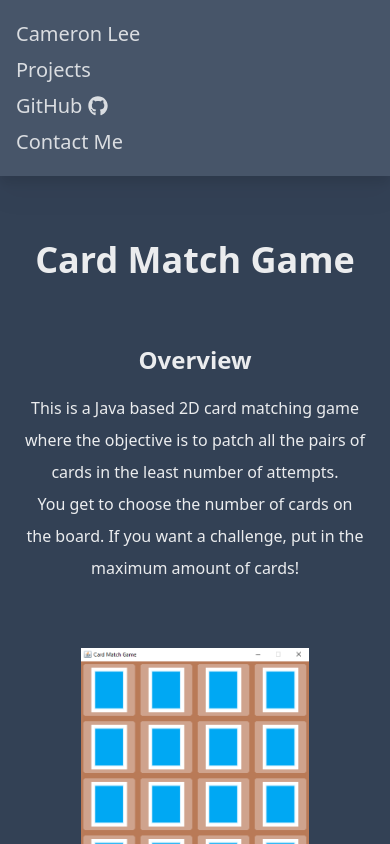
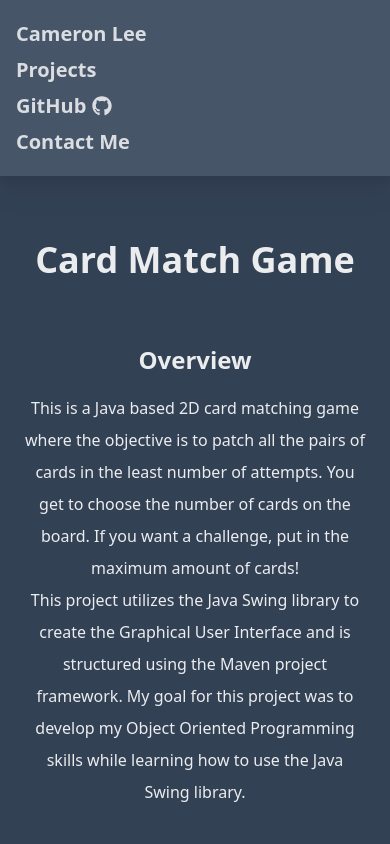
Before and after one commit to catchet101/Portfolio-Site, a Next.js app: page /projects/card-match-game in a window 390 px wide. Shown: the top 844 px of the page. Built offline with nearby package versions, Linux system fonts and the light colour scheme.

Commit message:
refactored external css into modulees

```diff
--- /dev/null
+++ b/app/app.module.css
@@ -0,0 +1,3 @@
+.sectionThirds {
+    @apply w-full mt-16 md:w-1/3 md:mt-0;
+}
--- /dev/null
+++ b/app/components/Navbar.module.css
@@ -0,0 +1,16 @@
+.navbarLink {
+    @apply  text-white/80 no-underline relative prose prose-xl font-semibold
+    hover:text-white transition duration-300 ease-in-out
+    after:bg-white/80 after:bottom-0 after:left-0 after:duration-300 after:origin-center after:w-full after:absolute
+    after:hover:origin-center;
+}
+
+.navbarLink::after {
+    content: '';
+    transform: scaleX(0);
+    height: 2px;
+}
+
+.navbarLink:hover::after {
+    transform: scaleX(1);
+}
--- a/app/components/Navbar.tsx
+++ b/app/components/Navbar.tsx
@@ -1,14 +1,15 @@
 import Link from 'next/link'
 import { FaGithub } from 'react-icons/fa'
+import styles from './Navbar.module.css'
 
 const Navbar = () => {
     return (
         <nav className='bg-slate-600 p-4 sticky top-0 drop-shadow-xl z-10'>
-            <div className='prose prose-xl mx-auto flex justify-between flex-col sm:flex-row max-w-3xl'>
-                <Link href='/' className='navbar-link'>Cameron Lee</Link>
-                <Link href='/projects' className='navbar-link'>Projects</Link>
-                <Link href='https://github.com/catchet101' className='navbar-link flex flex-row items-center'>GitHub&nbsp;<FaGithub/></Link>
-                <Link href='/' className='navbar-link'>Contact Me</Link>
+            <div className='mx-auto flex justify-between flex-col sm:flex-row max-w-3xl'>
+                <Link href='/' className={styles.navbarLink}>Cameron Lee</Link>
+                <Link href='/projects' className={styles.navbarLink}>Projects</Link>
+                <Link href='https://github.com/catchet101' className={styles.navbarLink + ' flex flex-row items-center'}>GitHub&nbsp;<FaGithub/></Link>
+                <Link href='/' className={styles.navbarLink}>Contact Me</Link>
             </div>
         </nav>
     )
--- a/app/components/projects/ProjectBox.tsx
+++ b/app/components/projects/ProjectBox.tsx
@@ -1,22 +1,19 @@
+'use client';
 import React from "react";
 
 const ProjectBox = (props: { title: string, description: string, link: string }) => {
     const { title, description, link } = props
 
-    console.log(link)
-
     return (
-        <figure className='
+        <figure onClick={() => {window.location.href = link}} className='
         bg-slate-500
-        hover:shadow-projectFigure transition duration-300 ease-in-out translate-y-0 hover:-translate-y-1
+        hover:shadow-projectFigure transition duration-300 ease-in-out translate-y-0 hover:-translate-y-1 hover:cursor-pointer
         rounded-lg mx-5 mt-16 md:mt-0 p-4
         h-auto w-fit sm:w-1/2 md:w-1/3 lg:w-1/4'>
-            <a href={link}>
-                <h3 className='font-bold text-xl mb-4'>
-                    {title}
-                </h3>
-                <p className='leading-7' dangerouslySetInnerHTML={{ __html: description }}/>
-            </a>
+            <h3 className='font-bold text-xl mb-4'>
+                {title}
+            </h3>
+            <p className='leading-7' dangerouslySetInnerHTML={{ __html: description }}/>
         </figure>
     )
 }
--- a/app/globals.css
+++ b/app/globals.css
@@ -13,33 +13,4 @@
     .section-header {
         @apply text-center text-2xl font-bold mb-4;
     }
-
-    /* Main page tailwind style classes */
-    .section-thirds {
-        @apply w-full mt-16 md:w-1/3 md:mt-0;
-    }
-
-    /* Projects pages tailwind style classes */
-    .overview-section {
-        @apply flex flex-col text-center w-full md:w-1/2 mt-16 md:mt-0 mr-0 md:mr-10;
-    }
-
-    /* Navbar component tailwind style classes */
-    .navbar-link {
-        @apply text-white/80 no-underline relative
-        hover:text-white transition duration-300 ease-in-out
-        after:bg-white/80 after:bottom-0 after:left-0 after:duration-300 after:origin-center after:w-full after:absolute
-        after:hover:origin-center
-    }
 }
-
-/* Navbar component CSS style classes */
-.navbar-link::after {
-    content: '';
-    transform: scaleX(0);
-    height: 2px;
-}
-
-.navbar-link:hover::after {
-    transform: scaleX(1);
-}
--- a/app/page.tsx
+++ b/app/page.tsx
@@ -1,8 +1,8 @@
 // note: may need to run 'vercel --prod' after pushing to main to get vercel to work
-'use client';
 import React from 'react';
 import LanguagesTable from './components/main/LanguagesTable';
 import ToolsTable from './components/main/ToolsTable';
+import styles from './app.module.css'
 
 const sectionTailwind = 'w-full mt-16 md:w-1/3 md:mt-0'
 
@@ -14,11 +14,11 @@ export default function Home() {
             </h1>
             <section className='flex flex-col md:flex-row mt-0 md:mt-16'>
                 {/* Languages section */}
-                <section className='section-thirds'>
+                <section className={styles.sectionThirds}>
                     <LanguagesTable/>
                 </section>
                 {/* About Me section */}
-                <section className='section-thirds flex flex-col text-center'>
+                <section className={styles.sectionThirds + ' flex flex-col text-center'}>
                     <h2 className='section-header'>
                         About Me
                     </h2>
@@ -29,7 +29,7 @@ export default function Home() {
                     </p>
                 </section>
                 {/* Tools section */}
-                <section className='section-thirds'>
+                <section className={styles.sectionThirds}>
                     <ToolsTable/>
                 </section>
             </section>
--- a/app/projects/card-match-game/page.tsx
+++ b/app/projects/card-match-game/page.tsx
@@ -1,4 +1,5 @@
 import React from "react";
+import styles from '../projects.module.css'
 
 export default function CardMatchGame() {
     return (
@@ -8,14 +9,15 @@ export default function CardMatchGame() {
             </h1>
             <section className='flex flex-col text-center'>
                 <div className='flex flex-col md:flex-row justify-center text-center mt-0 md:mt-16'>
-                    <div className='overview-section'>
+                    <div className={styles.overviewSection}>
                         <h2 className='section-header'>
                             Overview
                         </h2>
                         <p className='md:mx-8 leading-8'>
-                            This is a Java based 2D card matching game where the objective is to patch all the pairs of cards in the least number of attempts. <br/>
+                            This is a Java based 2D card matching game where the objective is to patch all the pairs of cards in the least number of attempts.
                             You get to choose the number of cards on the board. If you want a challenge, put in the maximum amount of cards! <br/>
-
+                            This project utilizes the Java Swing library to create the Graphical User Interface and is structured using the Maven project framework.
+                            My goal for this project was to develop my Object Oriented Programming skills while learning how to use the Java Swing library. <br/>
                         </p>
                     </div>
                     <div className='flex justify-center w-full md:w-1/4 mt-16 md:mt-0'>
--- a/app/projects/fall-hacks-2023/page.tsx
+++ b/app/projects/fall-hacks-2023/page.tsx
@@ -1,4 +1,5 @@
 import React from "react";
+import styles from '../projects.module.css'
 
 export default function FallHacks2023() {
     return (
--- a/app/projects/manga-scroll/page.tsx
+++ b/app/projects/manga-scroll/page.tsx
@@ -1,4 +1,5 @@
 import React from "react";
+import styles from '../projects.module.css'
 
 export default function MangaScrollPage() {
     return (
--- a/app/projects/page.tsx
+++ b/app/projects/page.tsx
@@ -10,6 +10,9 @@ export default function ProjectsPage() {
                 <span className='font-bold'>Projects</span>
             </h1>
             <section className='flex flex-col'>
+                <p className='flex justify-center mt-4'>
+                    Below are some of the projects I've worked on. Click on them to learn more!
+                </p>
                 <div className={projectsRowTailwind}>
                     <ProjectBox
                         title='Manga Scroll'
--- /dev/null
+++ b/app/projects/projects.module.css
@@ -0,0 +1,3 @@
+.overviewSection {
+    @apply flex flex-col text-center w-full md:w-1/2 mt-16 md:mt-0 mr-0 md:mr-10;
+}
```
